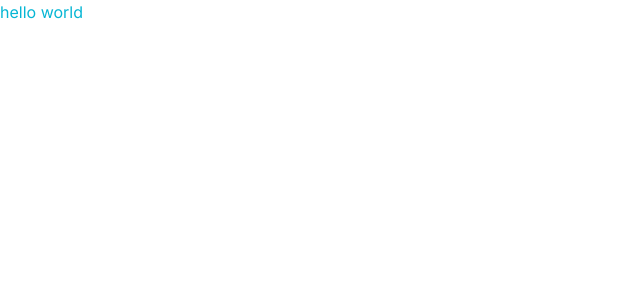
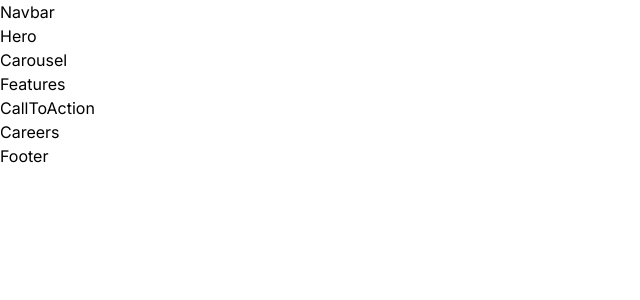
Before and after one commit to bhupeshpr25/ahead, a Next.js app: page / in a window 1280 px wide. Shown: the top 300 px of the page, without its empty margins (0-640 px from the left). Built offline with nearby package versions, Linux system fonts and the light colour scheme.

Commit message:
feat: define page components

```diff
--- a/src/app/page.tsx
+++ b/src/app/page.tsx
@@ -1,6 +1,23 @@
 import Image from "next/image";
 import styles from "./page.module.css";
+import Navbar from "@/components/Navbar";
+import Hero from "@/components/Hero";
+import Carousel from "@/components/Carousel";
+import Features from "@/components/Features";
+import CallToAction from "@/components/CallToAction";
+import Careers from "@/components/Careers";
+import Footer from "@/components/Footer";
 
 export default function Home() {
-  return <main className="text-cyan-500">hello world</main>;
+  return (
+    <>
+      <Navbar />
+      <Hero />
+      <Carousel />
+      <Features />
+      <CallToAction />
+      <Careers />
+      <Footer />
+    </>
+  );
 }
--- /dev/null
+++ b/src/components/CallToAction.tsx
@@ -0,0 +1,7 @@
+import React from "react";
+
+const CallToAction = () => {
+  return <div>CallToAction</div>;
+};
+
+export default CallToAction;
--- /dev/null
+++ b/src/components/Careers.tsx
@@ -0,0 +1,7 @@
+import React from "react";
+
+const Careers = () => {
+  return <div>Careers</div>;
+};
+
+export default Careers;
--- /dev/null
+++ b/src/components/Carousel.tsx
@@ -0,0 +1,7 @@
+import React from "react";
+
+const Carousel = () => {
+  return <div>Carousel</div>;
+};
+
+export default Carousel;
--- /dev/null
+++ b/src/components/Features.tsx
@@ -0,0 +1,7 @@
+import React from "react";
+
+const Features = () => {
+  return <div>Features</div>;
+};
+
+export default Features;
--- /dev/null
+++ b/src/components/Footer.tsx
@@ -0,0 +1,7 @@
+import React from "react";
+
+const Footer = () => {
+  return <div>Footer</div>;
+};
+
+export default Footer;
--- /dev/null
+++ b/src/components/Hero.tsx
@@ -0,0 +1,7 @@
+import React from "react";
+
+const Hero = () => {
+  return <div>Hero</div>;
+};
+
+export default Hero;
--- /dev/null
+++ b/src/components/Navbar.tsx
@@ -0,0 +1,7 @@
+import React from "react";
+
+const Navbar = () => {
+  return <div>Navbar</div>;
+};
+
+export default Navbar;
```
